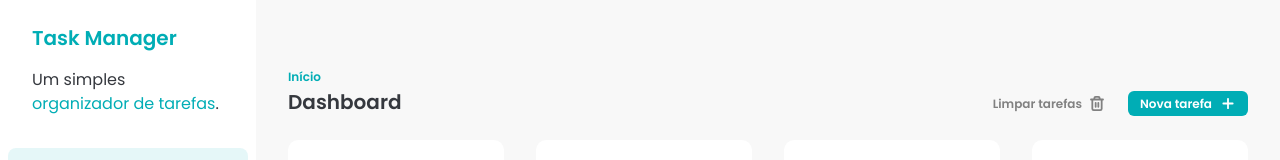
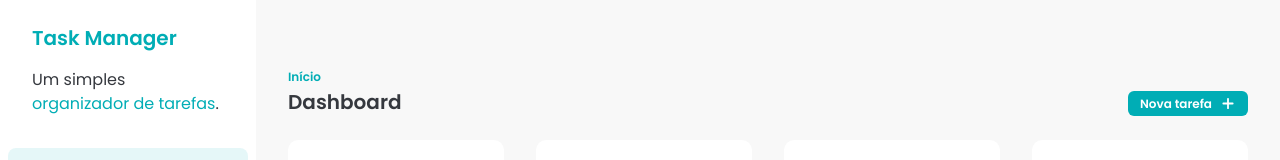
Before and after one commit to araujoerick/task-manager, a React (Vite) app: page / in a window 1280 px wide. Shown: the top 160 px of the page. Built offline with nearby package versions, Linux system fonts and the light colour scheme; data requests are answered from the project's data file.

Commit message:
✨ feat: remove unused button

```diff
--- a/src/components/Header.jsx
+++ b/src/components/Header.jsx
@@ -1,6 +1,6 @@
 import { useState } from "react";
 
-import { AddIcon, TrashIcon } from "../assets/icons";
+import { AddIcon } from "../assets/icons";
 import AddTaskDialog from "./AddTaskDialog";
 import Button from "./ui/Button";
 
@@ -16,10 +16,6 @@ const Header = ({ subtitle, title }) => {
         <h2 className="text-xl font-semibold">{title}</h2>
       </div>
       <div className="flex items-center gap-3 self-end">
-        <Button color="ghost">
-          Limpar tarefas
-          <TrashIcon />
-        </Button>
         <Button onClick={() => setAddTaskDialogIsOpen(true)}>
           Nova tarefa
           <AddIcon />
```
